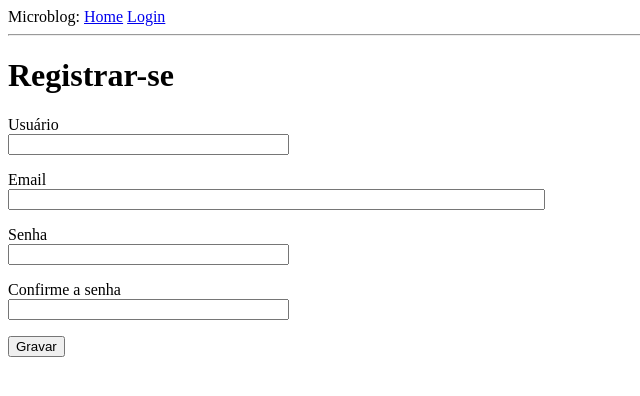
After one commit to FranciscoACLima/treinamento_flask, a Flask app: page /register in a window 1280 px wide. The commit adds this page. Shown: the top 396 px of the page, without its empty margins (0-640 px from the left). Run offline with Flask 2, Linux system fonts and the light colour scheme.

Commit message:
5. Login do Usuário

```diff
--- a/microblog/app/__init__.py
+++ b/microblog/app/__init__.py
@@ -2,11 +2,15 @@ from flask import Flask
 from config import Config
 from flask_sqlalchemy import SQLAlchemy
 from flask_migrate import Migrate
+from flask_login import LoginManager
 
 
 app = Flask(__name__)
 app.config.from_object(Config)
 db = SQLAlchemy(app)
 migrate = Migrate(app, db)
+login = LoginManager(app)
+login.login_view = 'login'
+
 
 from app import routes, models
--- a/microblog/app/forms.py
+++ b/microblog/app/forms.py
@@ -1,6 +1,7 @@
 from flask_wtf import FlaskForm
 from wtforms import StringField, PasswordField, BooleanField, SubmitField
-from wtforms.validators import DataRequired
+from wtforms.validators import ValidationError, DataRequired, Email, EqualTo
+from app.models import User
 
 
 class LoginForm(FlaskForm):
@@ -8,3 +9,22 @@ class LoginForm(FlaskForm):
     password = PasswordField('Senha', validators=[DataRequired()])
     remember_me = BooleanField('Lembre-me de mim')
     submit = SubmitField('Logar')
+
+
+class RegistrationForm(FlaskForm):
+    username = StringField('Usuário', validators=[DataRequired()])
+    email = StringField('Email', validators=[DataRequired(), Email()])
+    password = PasswordField('Senha', validators=[DataRequired()])
+    password2 = PasswordField(
+        'Confirme a senha', validators=[DataRequired(), EqualTo('password')])
+    submit = SubmitField('Gravar')
+
+    def validate_username(self, username):
+        user = User.query.filter_by(username=username.data).first()
+        if user is not None:
+            raise ValidationError('Por favor, use um nome diferente')
+
+    def validate_email(self, email):
+        user = User.query.filter_by(email=email.data).first()
+        if user is not None:
+            raise ValidationError('Por favor use um e-mail diferente.')
--- a/microblog/app/routes.py
+++ b/microblog/app/routes.py
@@ -1,12 +1,16 @@
-from flask import render_template, flash, redirect, url_for
-from app import app
-from app.forms import LoginForm
+from flask import render_template, flash, redirect, url_for, request
+from flask_login import current_user, login_user, logout_user, login_required
+from werkzeug.urls import url_parse
+
+from app import app, db
+from app.forms import LoginForm, RegistrationForm
+from app.models import User
 
 
 @app.route('/')
 @app.route('/index')
+@login_required
 def index():
-    user = {'username': 'Francisco'}
     posts = [
         {
             'author': {'username': 'João'},
@@ -17,14 +21,44 @@ def index():
             'body': 'Vingador foi um ótimo filme!'
         }
     ]
-    return render_template('index.html', title='Home', user=user, posts=posts)
+    return render_template('index.html', title='Home', posts=posts)
 
 
 @app.route('/login', methods=['GET', 'POST'])
 def login():
     form = LoginForm()
+    if current_user.is_authenticated:
+        return redirect(url_for('index'))
+    form = LoginForm()
     if form.validate_on_submit():
-        flash('Login requisitado para o usuário {}, remember_me={}'.format(
-            form.username.data, form.remember_me.data))
+        user = User.query.filter_by(username=form.username.data).first()
+        if user is None or not user.check_password(form.password.data):
+            flash('usuário ou senha inválido')
+            return redirect(url_for('login'))
+        login_user(user, remember=form.remember_me.data)
+        next_page = request.args.get('next')
+        if not next_page or url_parse(next_page).netloc != '':
+            next_page = url_for('index')
+        return redirect(next_page)
+    return render_template('login.html', title='Login', form=form)
+
+
+@app.route('/logout')
+def logout():
+    logout_user()
+    return redirect(url_for('index'))
+
+
+@app.route('/register', methods=['GET', 'POST'])
+def register():
+    if current_user.is_authenticated:
         return redirect(url_for('index'))
-    return render_template('login.html', title='Login', form=form)
+    form = RegistrationForm()
+    if form.validate_on_submit():
+        user = User(username=form.username.data, email=form.email.data)
+        user.set_password(form.password.data)
+        db.session.add(user)
+        db.session.commit()
+        flash('Parabéns, você se registrou com sucesso!')
+        return redirect(url_for('login'))
+    return render_template('register.html', title='Register', form=form)
--- a/microblog/app/templates/base.html
+++ b/microblog/app/templates/base.html
@@ -11,7 +11,11 @@
         <div>
             Microblog:
             <a href="{{ url_for('index') }}">Home</a>
-            <a href="{{ url_for('login') }}">Login</a>
+            {% if current_user.is_anonymous %}
+                <a href="{{ url_for('login') }}">Login</a>
+            {% else %}
+                <a href="{{ url_for('logout') }}">Logout</a>
+            {% endif %}
         </div>
         <hr>
         {% with messages = get_flashed_messages() %}
--- a/microblog/app/templates/index.html
+++ b/microblog/app/templates/index.html
@@ -1,6 +1,6 @@
 {% extends "base.html" %}
 {% block content %}
-    <h1>Olá, {{ user.username }}!</h1>
+    <h1>Olá, {{ current_user.username }}!</h1>
     {% for post in posts %}
     <div><p>{{ post.author.username }} disse: <b>{{ post.body }}</b></p></div>
     {% endfor %}
--- a/microblog/app/templates/login.html
+++ b/microblog/app/templates/login.html
@@ -21,4 +21,6 @@
         <p>{{ form.remember_me() }} {{ form.remember_me.label }}</p>
         <p>{{ form.submit() }}</p>
     </form>
+
+    <p>Novo Usuário? <a href="{{ url_for('register') }}">Click para registrar-se!</a></p>
 {% endblock %}
--- /dev/null
+++ b/microblog/app/templates/register.html
@@ -0,0 +1,38 @@
+
+{% extends "base.html" %}
+
+{% block content %}
+    <h1>Registrar-se</h1>
+    <form action="" method="post">
+        {{ form.hidden_tag() }}
+        <p>
+            {{ form.username.label }}<br>
+            {{ form.username(size=32) }}<br>
+            {% for error in form.username.errors %}
+            <span style="color: red;">[{{ error }}]</span>
+            {% endfor %}
+        </p>
+        <p>
+            {{ form.email.label }}<br>
+            {{ form.email(size=64) }}<br>
+            {% for error in form.email.errors %}
+            <span style="color: red;">[{{ error }}]</span>
+            {% endfor %}
+        </p>
+        <p>
+            {{ form.password.label }}<br>
+            {{ form.password(size=32) }}<br>
+            {% for error in form.password.errors %}
+            <span style="color: red;">[{{ error }}]</span>
+            {% endfor %}
+        </p>
+        <p>
+            {{ form.password2.label }}<br>
+            {{ form.password2(size=32) }}<br>
+            {% for error in form.password2.errors %}
+            <span style="color: red;">[{{ error }}]</span>
+            {% endfor %}
+        </p>
+        <p>{{ form.submit() }}</p>
+    </form>
+{% endblock %}
--- a/microblog/requirements.txt
+++ b/microblog/requirements.txt
@@ -3,6 +3,7 @@ Click==7.0
 entrypoints==0.3
 flake8==3.7.9
 Flask==1.1.1
+Flask-Login==0.4.1
 Flask-Migrate==2.5.2
 Flask-SQLAlchemy==2.4.1
 Flask-WTF==0.14.2
```
Also changed, not shown: microblog/app/models.py (+20 -1 lines), microblog/app.db.
